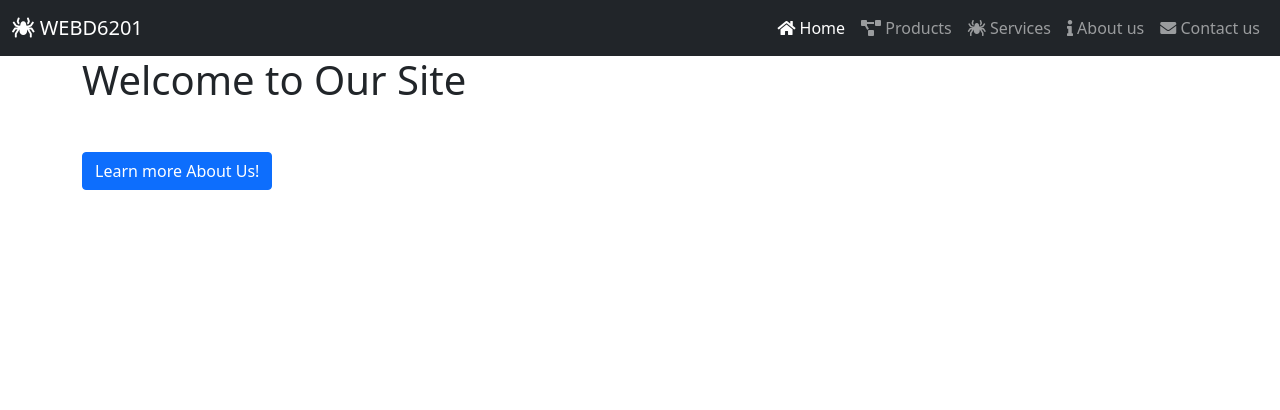
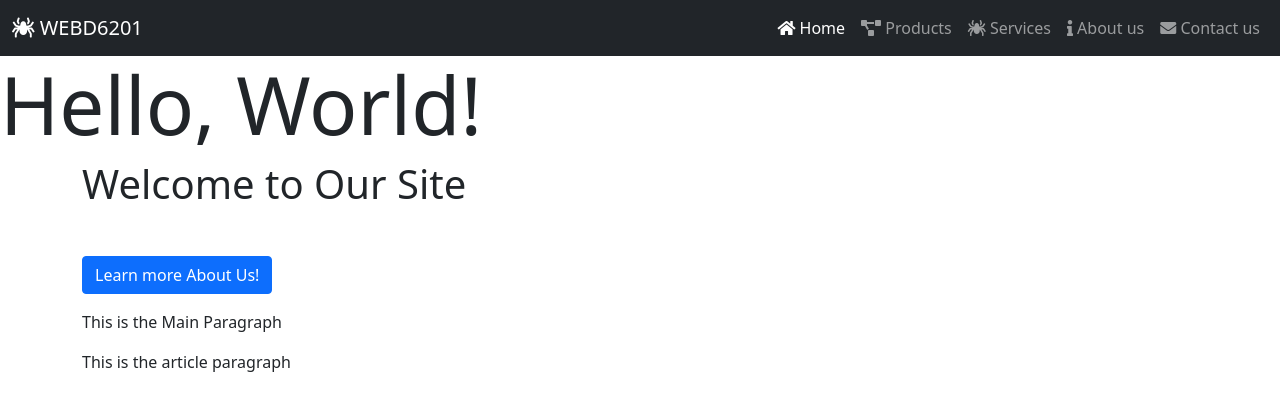
Before and after one commit to ethanbentolila/ethanbentolila.github.io, a website: page index.html in a window 1280 px wide. Drawn offline with nearby package versions, Linux system fonts and the light colour scheme.

Commit message:
updated live server with changes to ICE2

```diff
--- a/Scripts/app.js
+++ b/Scripts/app.js
@@ -12,6 +12,44 @@
             //redirects to about page
             location.href = "about.html";
         });
+
+
+
+
+        //Step 1 get reference to an entry point(s) (insertion point/ deletion point)
+        let Maincontent = document.getElementsByTagName("main")[0];
+        let DocumentBody = document.body;
+
+        //Step 2 create an element(s) to insert
+        let MainParagraph = document.createElement("p");
+        let Article = document.createElement("article");
+        let ArticleParagraph = `<p id="ArticleParagraph" class=""mt-3">This is the article paragraph</p>`;
+
+        //Step 3 configure new element
+        MainParagraph.setAttribute("id", "Main Paragraph");
+        MainParagraph.setAttribute("class", "mt-3");
+
+        let FirstParagraphString = "This is";
+        //Example of Template string
+        let SecondParagraphString = `${FirstParagraphString} the Main Paragraph`;
+
+        MainParagraph.textContent = SecondParagraphString;
+        Article.setAttribute("class","container");
+
+        //Step 4 add / insert new element
+        Maincontent.appendChild(MainParagraph);
+        Article.innerHTML = ArticleParagraph;
+        DocumentBody.appendChild(Article);
+
+        //Deletion example
+        //document.getElementById("ArticleParagraph").remove();
+
+        //Insert Before example
+        let NewH1 = document.createElement("h1");
+        NewH1.setAttribute("class","display-1");
+        NewH1.textContent = "Hello, World!";
+        Maincontent.before(NewH1);
+
     }
 
     //Named function
--- a/index.html
+++ b/index.html
@@ -44,11 +44,10 @@
 
 
 
-    <div class="container">
+    <main class="container">
         <h1 class ="mb-5">Welcome to Our Site</h1>
         <button id ="AboutUsButton" class="btn btn-primary">Learn more About Us!</button>
-    </div>
-
+    </main>
 
 
     <!-- Scripting Section -->
```
Also changed, not shown: Services.html (line endings or trailing spaces).
